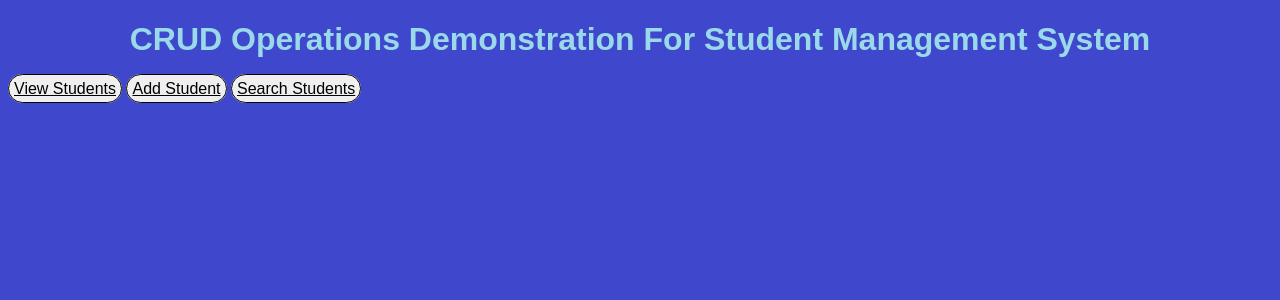
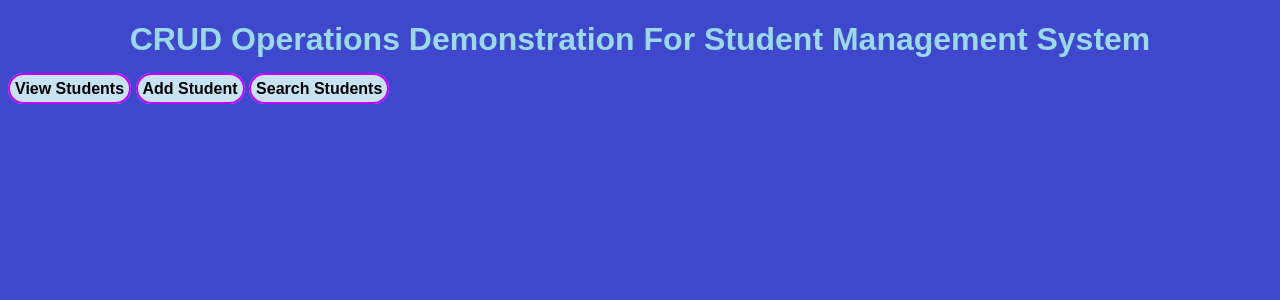
Before and after one commit to andriesvdw1/StudentsDB-Flask, a Flask app: page / in a window 1280 px wide. Shown: the top 300 px of the page. Run offline with Flask 3, Linux system fonts and the light colour scheme.

Commit message:
Update styles.css
border of buttons and background color changed

```diff
--- a/static/styles.css
+++ b/static/styles.css
@@ -37,9 +37,12 @@ form {
 }
 
 a{color:black;}
-.option{color:#black;
-background-color:#EFEFEF;
-border: 1px solid black;
-border-radius:20px;
-padding:5px;
+.option{
+    color: #black;
+    background-color: #c6e2f3;
+    border: 2px solid #c200ff;
+    border-radius: 20px;
+    padding: 5px;
+    text-decoration: none;
+    font-weight: bold;
 }
```
